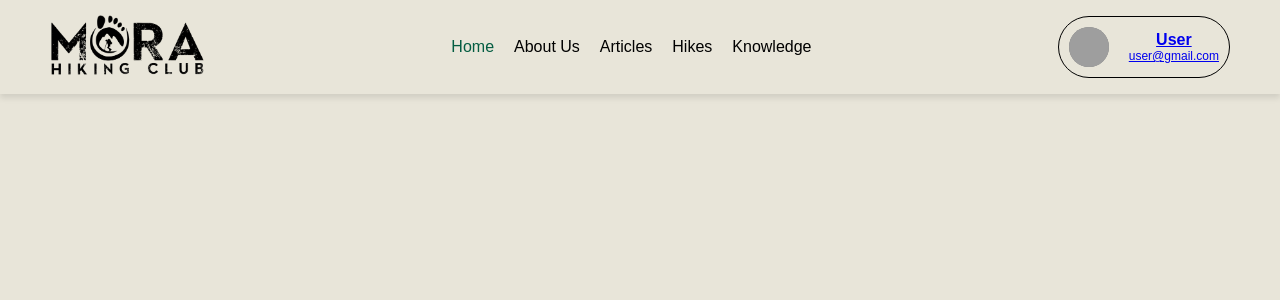
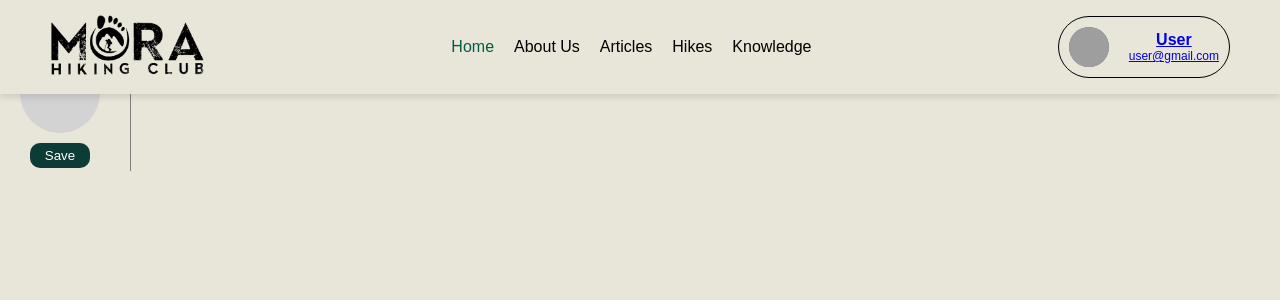
Before and after one commit to Sithum-Bimsara/Mora_Hiking_Club_Website, a React (Create React App) app in the folder hiking_club_frontend/: page /profile in a window 1280 px wide. Shown: the top 300 px of the page. Built offline with nearby package versions, Linux system fonts and the light colour scheme; grey boxes are pictures that could not be loaded.

Commit message:
add Profile.jsx and Profile.css

```diff
--- a/hiking_club_frontend/src/App.js
+++ b/hiking_club_frontend/src/App.js
@@ -4,6 +4,7 @@ import Header from "./components/Header";
 import Homescreen from "./screens/Homescreen";
 import "./App.css";
 import Hikes from "./screens/Hikes";
+import Profile from "./screens/Profile";
 
 function App() {
   return (
@@ -13,6 +14,7 @@ function App() {
         <Routes>
           <Route path="/" element={<Homescreen />} />
           <Route path="/hikes" element={<Hikes />} />
+          <Route path="/profile" element={<Profile />} />
         </Routes>
       </div>
     </BrowserRouter>
--- /dev/null
+++ b/hiking_club_frontend/src/screens/Profile.jsx
@@ -0,0 +1,22 @@
+import React from "react";
+import "../styles/Profile.css";
+
+const Profile = () => {
+  return (
+    <div className="profile-container">
+      <h2 className="profile-title">My Account</h2>
+      <div className="profile-content">
+        <div className="profile-left">
+          <div className="profile-picture"></div>
+          <button className="save-button">Save</button>
+        </div>
+        <div className="profile-right">
+          <h4>My Files</h4>
+          <div className="divider"></div>
+        </div>
+      </div>
+    </div>
+  );
+};
+
+export default Profile;
--- /dev/null
+++ b/hiking_club_frontend/src/styles/Profile.css
@@ -0,0 +1,51 @@
+.profile-container {
+    padding: 20px;
+    font-family: Arial, sans-serif;
+  }
+
+  .profile-title {
+    font-size: 20px;
+    font-weight: bold;
+    color: #0d3b36;
+  }
+
+  .profile-content {
+    display: flex;
+    align-items: flex-start;
+    margin-top: 10px;
+  }
+
+  .profile-left {
+    display: flex;
+    flex-direction: column;
+    align-items: center;
+    margin-right: 20px;
+  }
+
+  .profile-picture {
+    width: 80px;
+    height: 80px;
+    border-radius: 50%;
+    background-color: #d3d3d3;
+  }
+
+  .save-button {
+    margin-top: 10px;
+    padding: 5px 15px;
+    background-color: #0d3b36;
+    color: white;
+    border: none;
+    border-radius: 10px;
+    cursor: pointer;
+  }
+
+  .profile-right {
+    flex-grow: 1;
+  }
+
+  .divider {
+    width: 1px;
+    height: 100px;
+    background-color: gray;
+    margin-left: 10px;
+  }
```
